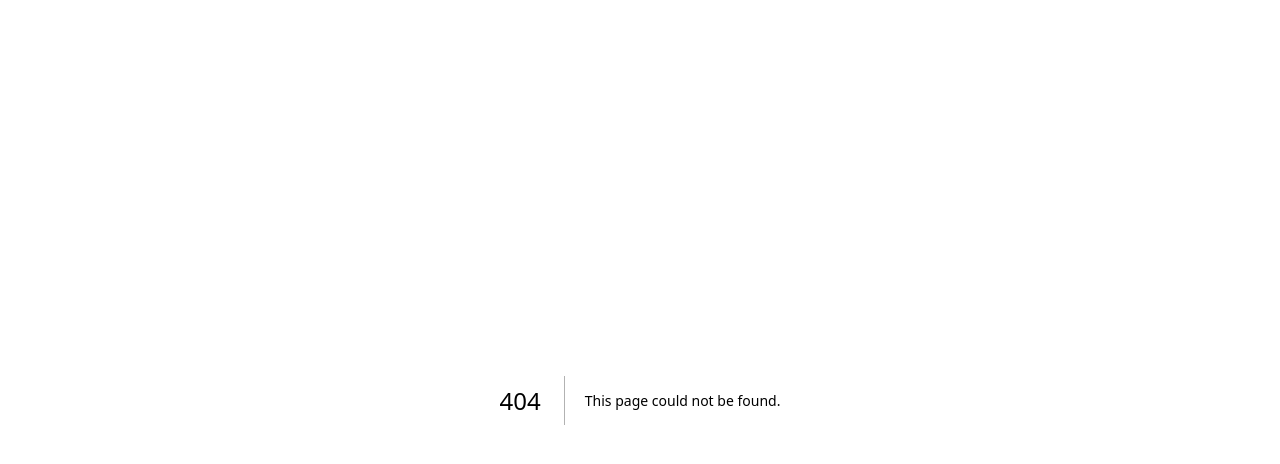
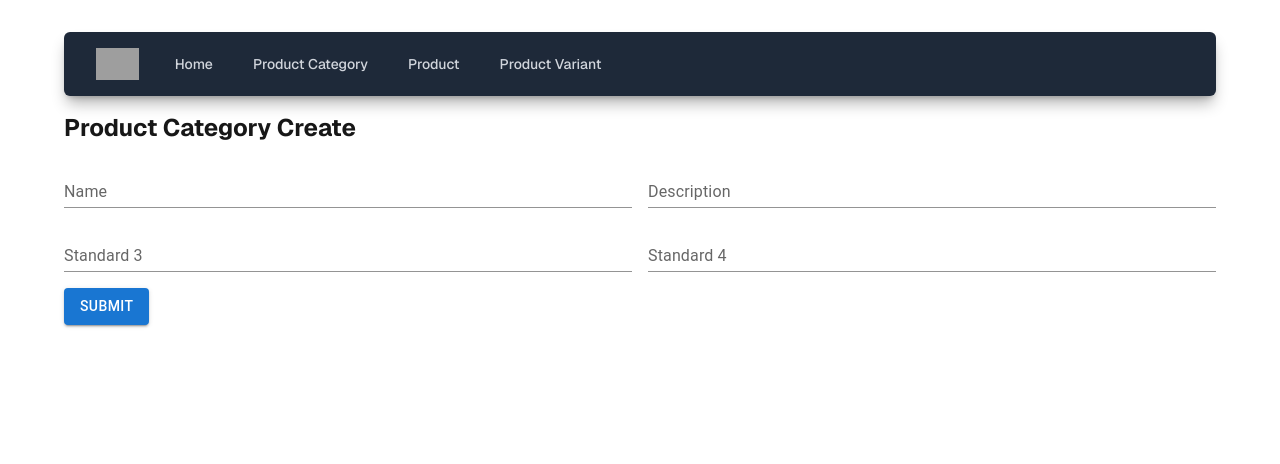
Before and after one commit to BagusDwiFajarHakiki/fe-nextjs-25, a Next.js app: page /product-category/create in a window 1280 px wide. Before the commit this address had no page. Shown: the top 464 px of the page. Built offline with nearby package versions, Linux system fonts and the light colour scheme; grey boxes are pictures that could not be loaded.

Commit message:
feat: Implement product category listing and creation pages, and add a new navigation bar component.

```diff
--- /dev/null
+++ b/app/product-category/create/page.tsx
@@ -0,0 +1,44 @@
+"use client";
+
+import TextField from '@mui/material/TextField';
+import Layout from '@/components/ui/Layout'
+import React from 'react'
+import { Button } from '@mui/material';
+
+export default function ProductCategoryCreate() {
+  return (
+    <Layout>
+        <h1 className="dark:text-black text-2xl font-bold my-4">Product Category Create</h1>
+        <form action="" className="w-full">
+            <div className="grid grid-cols-2 gap-4 mb-4">
+                <TextField
+                    id="standard-basic"
+                    label="Name"
+                    variant="standard"
+                />
+                <TextField
+                    id="standard-basic"
+                    label="Description"
+                    variant="standard"
+                />
+                <TextField
+                    id="standard-basic"
+                    label="Standard 3"
+                    variant="standard"
+                />
+                <TextField
+                    id="standard-basic"
+                    label="Standard 4"
+                    variant="standard"
+                />
+            </div>
+
+            <Button
+                variant="contained"
+            >
+            Submit
+            </Button>
+        </form>
+    </Layout>
+  )
+}
--- a/app/product-category/page.tsx
+++ b/app/product-category/page.tsx
@@ -4,6 +4,8 @@ import Layout from "@/components/ui/Layout";
 import { service } from "@/services/services";
 import React, { useEffect, useState } from "react";
 import { DataGrid, GridRowsProp, GridColDef } from "@mui/x-data-grid";
+import Button from '@mui/material/Button';
+import Link from "next/link";
 
 const rows: GridRowsProp = [
   { id: 1, name: "Data Grid", description: "the Community version" },
@@ -32,7 +34,16 @@ export default function Page() {
 
   return (
     <Layout>
-      <h1 className="text-black">Product Category</h1>
+      <div className="flex w-full justify-between items-center my-4">
+        <div className="">
+          <h1 className="text-black font-bold">Product Category</h1>
+        </div>
+        <div className="">
+          <Link href="/product-category/create">
+            <Button variant="contained">Add New</Button>
+          </Link>
+        </div>
+      </div>
       <div style={{ height: 300, width: "100%" }}>
         <DataGrid rows={rows} columns={columns} />
       </div>
--- a/components/ui/Navbar.tsx
+++ b/components/ui/Navbar.tsx
@@ -1,26 +1,54 @@
-import Link from 'next/link'
-import React from 'react'
+"use client";
+import Link from "next/link";
+import { usePathname } from "next/navigation";
+import React from "react";
 
 export default function Navbar() {
+  const pathname = usePathname();
+
+  const links = [
+    { href: "/", label: "Home" },
+    { href: "/product-category", label: "Product Category" },
+    { href: "/product", label: "Product" },
+    { href: "/product-variant", label: "Product Variant" },
+  ];
+
   return (
     <nav className="rounded-md shadow-lg/30 w-full relative bg-gray-800">
-  <div className="mx-auto max-w-7xl px-2 sm:px-6 lg:px-8">
+      <div className="max-w-7xl px-2 sm:px-6 lg:px-8">
         <div className="relative flex h-16 items-center justify-between">
           <div className="flex flex-1 items-center justify-center sm:items-stretch sm:justify-start">
             <div className="flex shrink-0 items-center">
-          <img src="https://tailwindcss.com/plus-assets/img/logos/mark.svg?color=indigo&shade=500" alt="Your Company" className="h-8 w-auto" />
+              <img
+                src="https://tailwindcss.com/plus-assets/img/logos/mark.svg?color=indigo&shade=500"
+                alt="Your Company"
+                className="h-8 w-auto"
+              />
             </div>
             <div className="hidden sm:ml-6 sm:block">
               <div className="flex space-x-4">
-            <Link href="/" aria-current="page" className="rounded-md bg-gray-900 px-3 py-2 text-sm font-medium text-white">Home</Link>
-            <Link href="/product-category" className="rounded-md px-3 py-2 text-sm font-medium text-gray-300 hover:bg-white/5 hover:text-white">Product Category</Link>
-            <Link href="/product" className="rounded-md px-3 py-2 text-sm font-medium text-gray-300 hover:bg-white/5 hover:text-white">Product</Link>
-            <Link href="/product-variant" className="rounded-md px-3 py-2 text-sm font-medium text-gray-300 hover:bg-white/5 hover:text-white">Product Variant</Link>
+                {links.map((link) => {
+                  const isActive = pathname === link.href;
+                  return (
+                    <Link
+                      key={link.href}
+                      href={link.href}
+                      aria-current={isActive ? "page" : undefined}
+                      className={`rounded-md px-3 py-2 text-sm font-medium ${
+                        isActive
+                          ? "bg-gray-900 text-white"
+                          : "text-gray-300 hover:bg-white/5 hover:text-white"
+                      }`}
+                    >
+                      {link.label}
+                    </Link>
+                  );
+                })}
               </div>
             </div>
           </div>
         </div>
       </div>
     </nav>
-  )
+  );
 }
```
Lines whose indentation alone changed are shown as unchanged.
